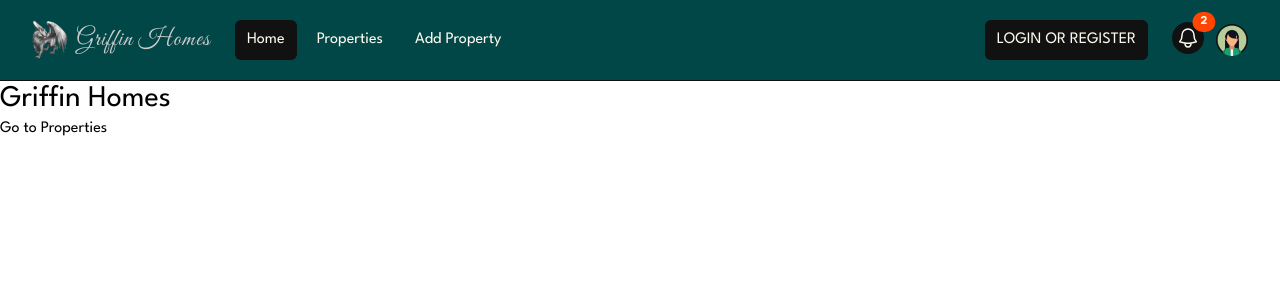
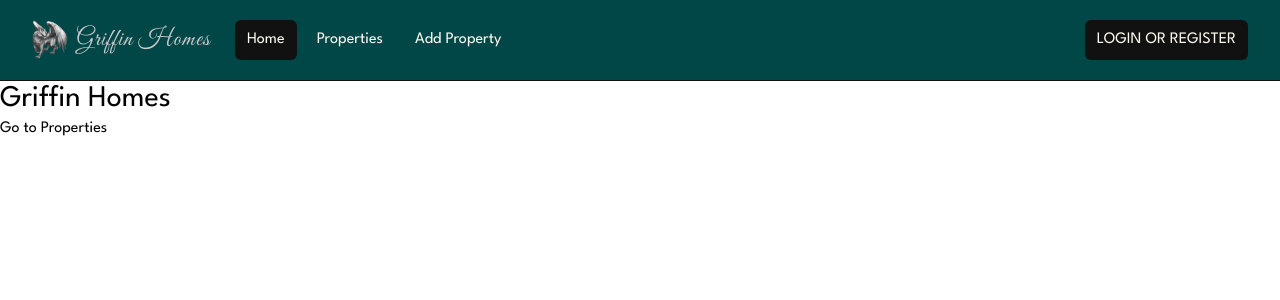
Before and after one commit to Nimira43/Griffin-Homes, a Next.js app: page / in a window 1280 px wide. Shown: the top 300 px of the page. Built offline with nearby package versions, Linux system fonts and the light colour scheme.

Commit message:
Refactored code so it's ready to handle isLoggedIn or !isLoggedIn state.

```diff
--- a/components/Navbar.jsx
+++ b/components/Navbar.jsx
@@ -9,6 +9,7 @@ import user from '@/assets/images/user.png'
 const Navbar = () => {
   const [isMobileMenuOpen, setIsMobileMenuOpen] = useState(false)
   const [isProfileMenuOpen, setIsProfileMenuOpen] = useState(false)
+  const [isLoggedIn, setIsLoggedIn] = useState(false)
   const pathname = usePathname()
 
   return (
@@ -81,6 +82,9 @@ const Navbar = () => {
               </div>
             </div>
           </div>
+
+          {
+            !isLoggedIn && (
               <div className='hidden md:block md:ml-6'>
                 <div className='flex items-center'>
                   <button
@@ -90,6 +94,11 @@ const Navbar = () => {
                   </button>
                 </div>
               </div>
+            )
+          }
+
+          {
+            isLoggedIn && (
               <div className='absolute inset-y-0 right-0 flex items-center pr-2 md:static md:inset-auto md:ml-6 md:pr-0'>
                 <Link href='/messages' className='relative group'>
                   <button
@@ -179,6 +188,8 @@ const Navbar = () => {
                   }
                 </div>
               </div>
+            )
+          }
         </div>
       </div>
       {
```
Lines whose indentation alone changed are shown as unchanged.
